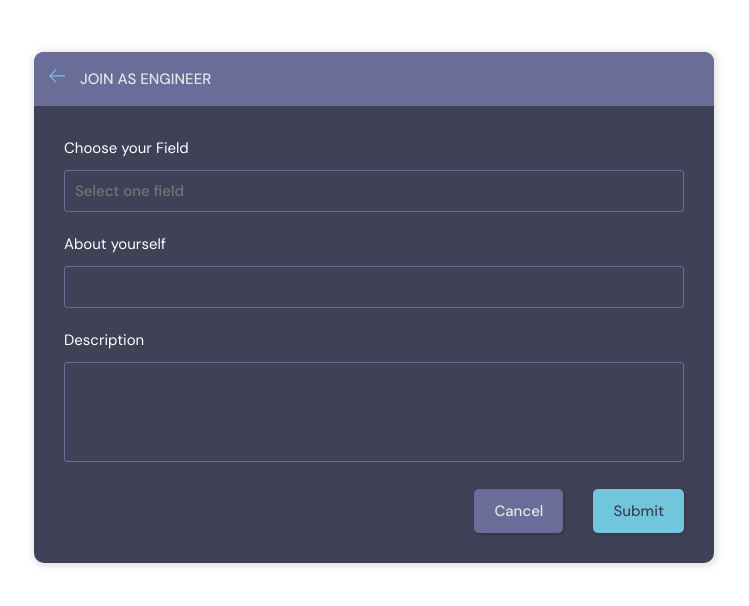
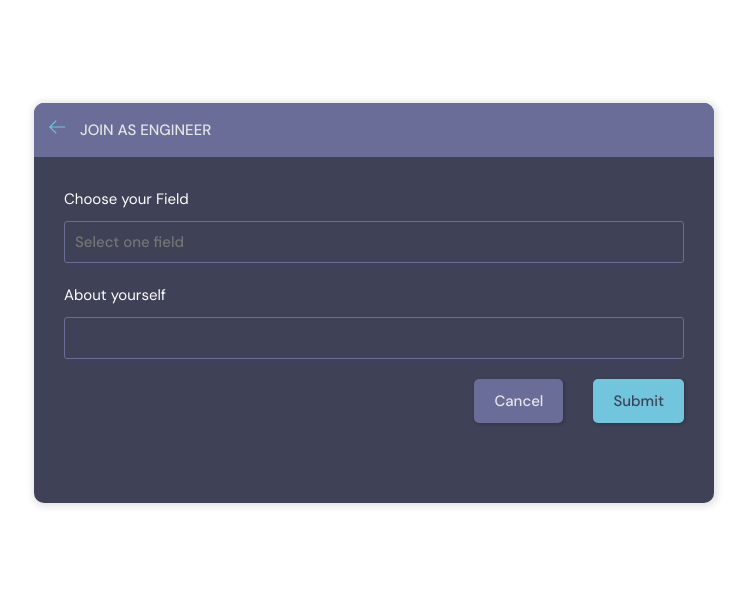
Before and after one commit to fahadmohsin69/Project, a Django app: page /create-room/ in a window 1280 px wide. Shown: the part 113-719 px from the top of the page, without its empty margins (266-1015 px from the left). Run offline with Django 4.2, Linux system fonts and the light colour scheme; a user stored in the database is signed in; data comes from the database, SQL or seed files in the repository.

Commit message:
Updating...

```diff
--- a/app1/templates/home_pages/room_form.html
+++ b/app1/templates/home_pages/room_form.html
@@ -38,10 +38,10 @@
               {{form.name}}
             </div>
 
-            <div class="form__group">
+            <!-- <div class="form__group">
               <label for="room_description">Description</label>
               {{form.description}}
-            </div>
+            </div> -->
 
             <!-- <div class="form__group">
               <label for="room_topic">Topic</label>
```
